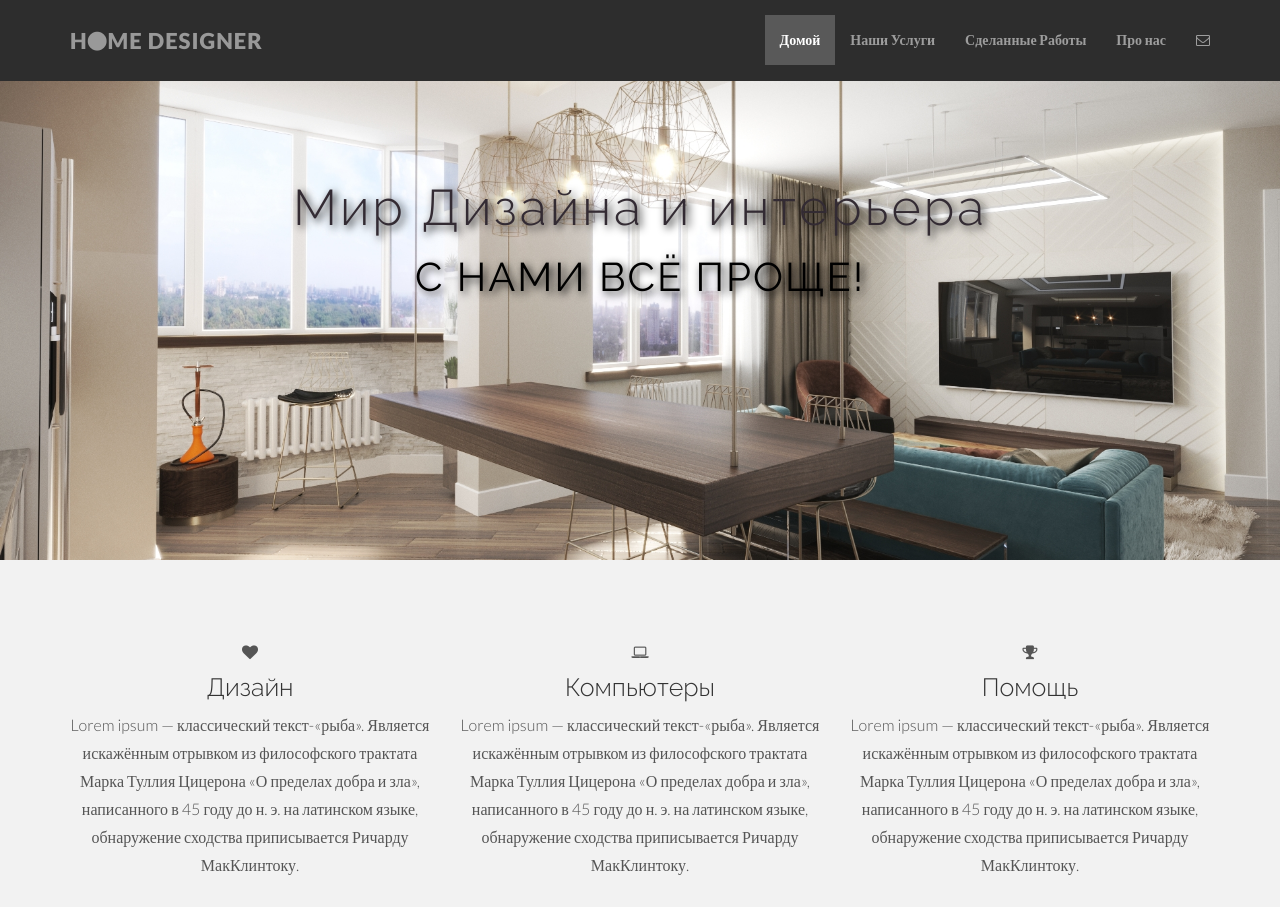
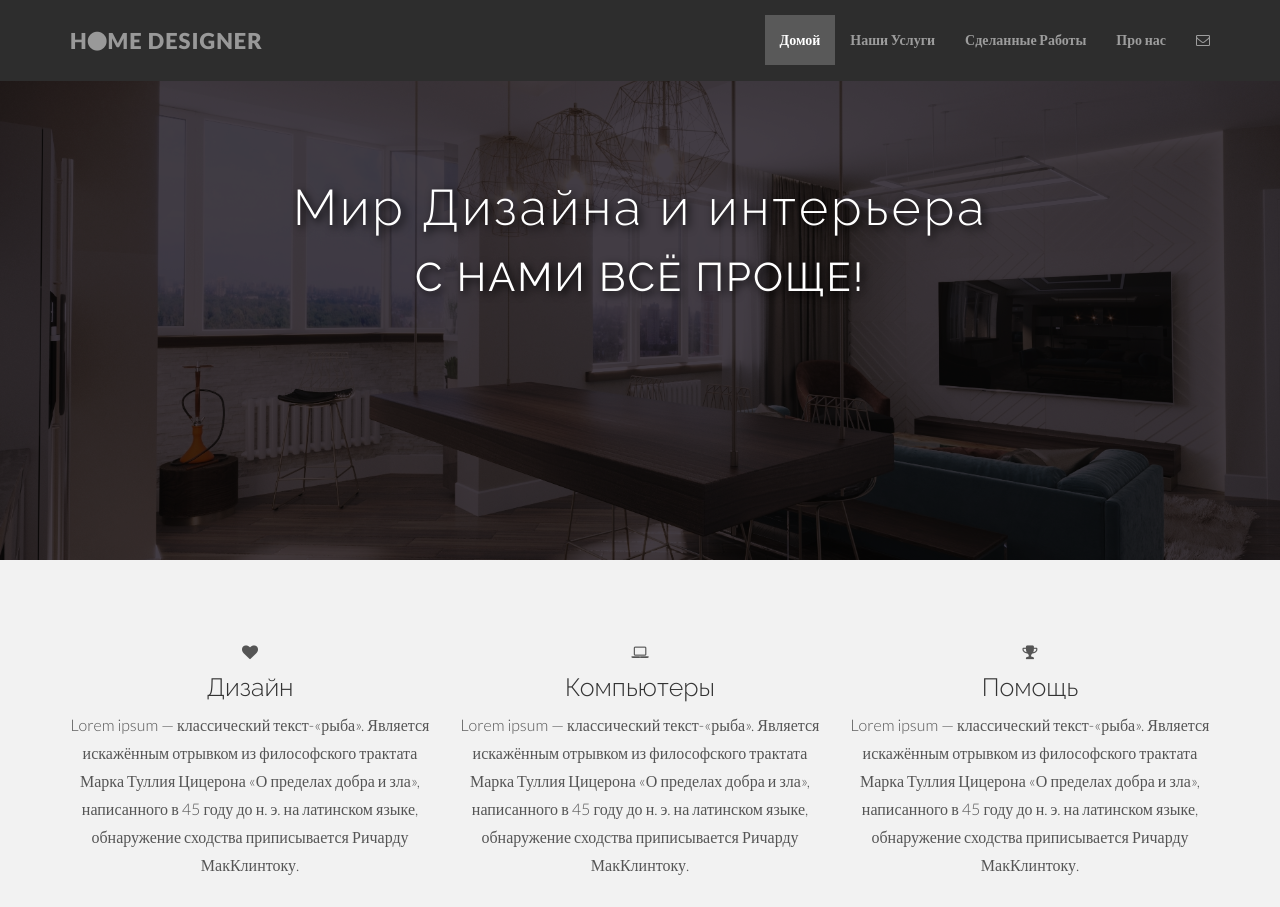
Before and after one commit to Salty-Shark/prodesigner, a plain HTML site: page index.html in a window 1280 px wide. Shown: the top 907 px of the page. Drawn offline with nearby package versions, Linux system fonts and the light colour scheme.

Commit message:
Add files via upload

```diff
--- a/css/main.css
+++ b/css/main.css
@@ -75,6 +75,8 @@ hr {
   margin-top: -10px;
   padding-top: 20px;
   text-align: center;
+  background-blend-mode: multiply;
+	background-color: #423C44;
   background-attachment: relative;
   background-position: center center;
   min-height: 500px;
@@ -90,7 +92,7 @@ hr {
 
 #headerwrap h1 {
   margin-top: 100px;
-  color: #332B33;
+  color: #fff;
   font-size: 50px;
   font-weight: 300;
   letter-spacing: 3px;
@@ -98,7 +100,7 @@ hr {
 }
 
 #headerwrap h2 {
-  color: #000;
+  color: #fff;
   font-size: 40px;
   font-weight: 400;
   letter-spacing: 2px;
```
